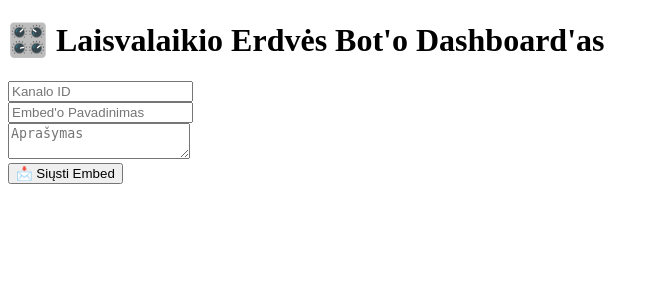
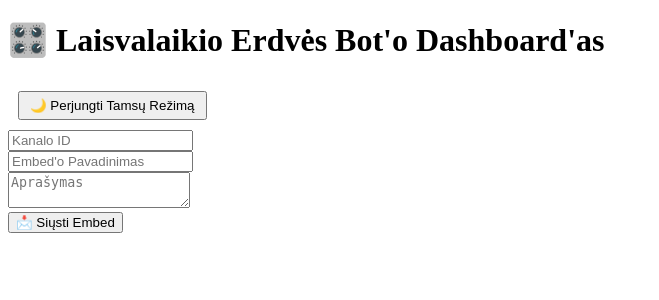
Before and after one commit to MrLukosius/laisvalaikio-erdve, a Flask app: page / in a window 1280 px wide. Shown: the top 300 px of the page, without its empty margins (0-659 px from the left). Run offline with Flask 3, Linux system fonts and the light colour scheme; parts of the project's set-up code (start-up, migrations or seed data) failed here and were passed over.

Commit message:
black mode on html

```diff
--- a/templates/index.html
+++ b/templates/index.html
@@ -4,9 +4,25 @@
     <meta charset="UTF-8">
     <meta name="viewport" content="width=device-width, initial-scale=1.0">
     <title>Laisvalaikio Erdvės Bot'o Dashboard'as</title>
+    <style>
+        body {
+            background-color: white;
+            color: black;
+        }
+        body.dark-mode {
+            background-color: black;
+            color: white;
+        }
+        .toggle-button {
+            margin: 10px;
+            padding: 5px 10px;
+            cursor: pointer;
+        }
+    </style>
 </head>
 <body>
     <h1>🎛️ Laisvalaikio Erdvės Bot'o Dashboard'as</h1>
+    <button class="toggle-button" onclick="toggleDarkMode()">🌙 Perjungti Tamsų Režimą</button>
     <form id="embedForm">
         <input type="text" id="channelId" placeholder="Kanalo ID" required><br>
         <input type="text" id="title" placeholder="Embed'o Pavadinimas" required><br>
@@ -15,6 +31,10 @@
     </form>
 
     <script>
+        function toggleDarkMode() {
+            document.body.classList.toggle('dark-mode');
+        }
+
         document.getElementById("embedForm").addEventListener("submit", function(e) {
             e.preventDefault();
             fetch("/send_embed", {
```
